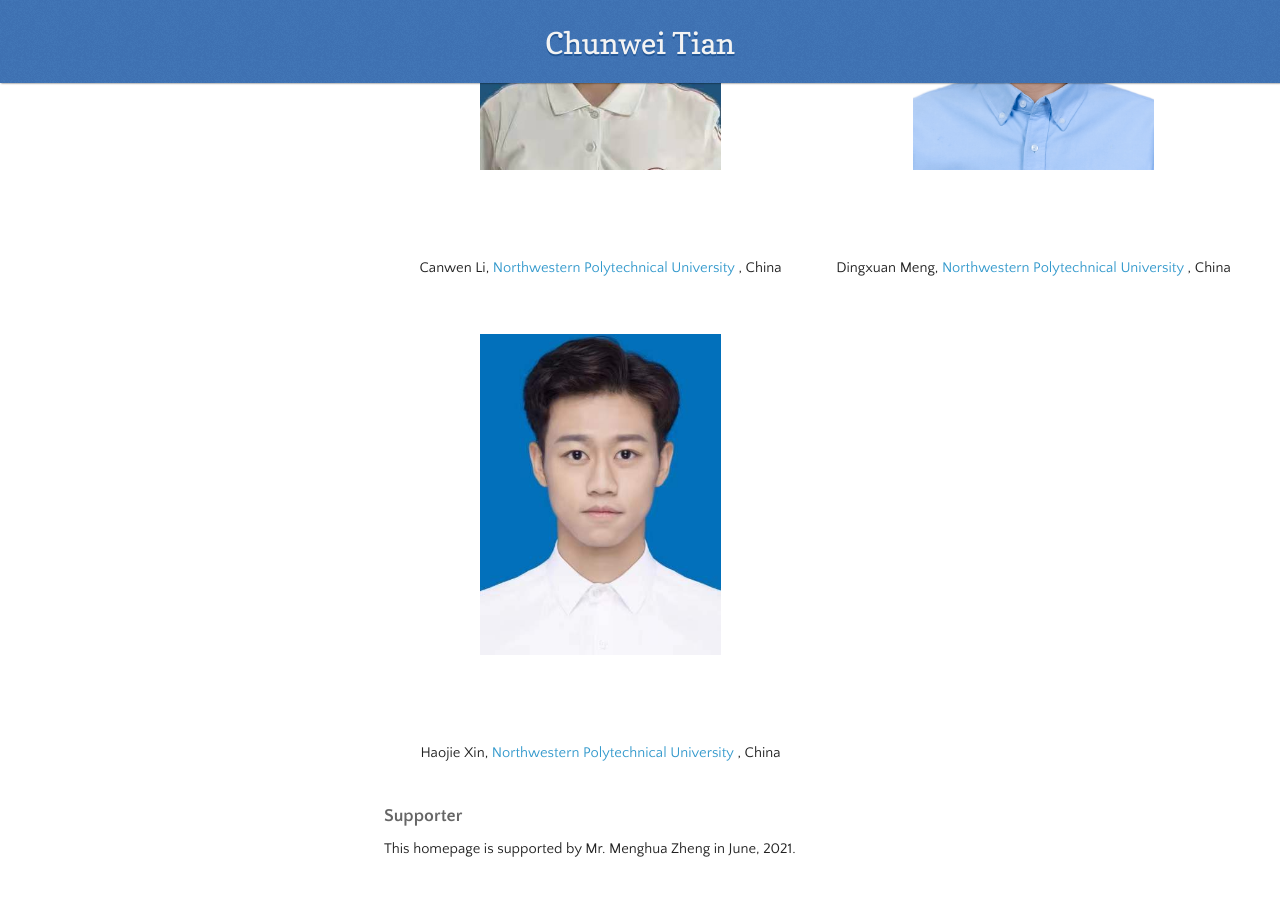
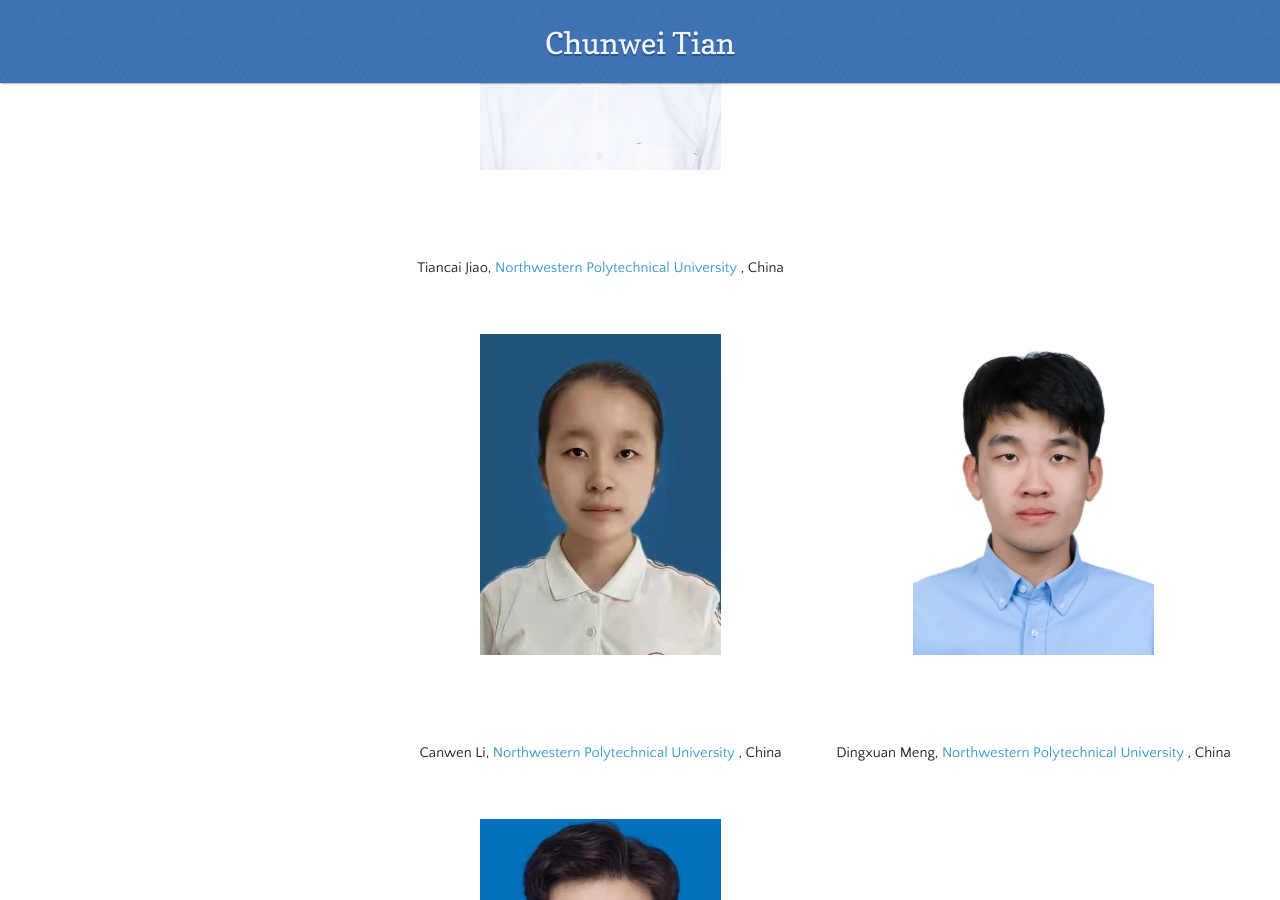
Before and after one commit to hellloxiaotian/hellloxiaotian.github.io, a Jekyll site: the page built from index.md, in a window 1280 px wide and 900 px high, scrolled down 12921 px. Built offline with Jekyll 4.4.1, drawn with Linux system fonts in a browser that asks for light colours; nearby versions of some CDN libraries; our own code applies the rules of GitHub Pages for plain Markdown files; the repository's description, which GitHub fills in, is left out.

Commit message:
Add files via upload

```diff
--- a/index.md
+++ b/index.md
@@ -466,7 +466,17 @@ ACAIT 2018 (EI)
      <div class="desc"> Shijie Sun, <a href = "https://www.nwpu.edu.cn">Northwestern Polytechnical University</a> , China</div>
      <div class="desc_blank_2"> </div>
     </div>
+
+<div class="img" width = "50%">
+     <img src="picture/Tiancai Jiao.jpg" >
+     <div class="desc_blank"> </div>
+     <div class="desc"> Tiancai Jiao, <a href = "https://www.nwpu.edu.cn">Northwestern Polytechnical University</a> , China</div>
+     <div class="desc_blank_2"> </div>
+    </div>
+
 </div>
+
+
 
 <div class="box">
 
```
